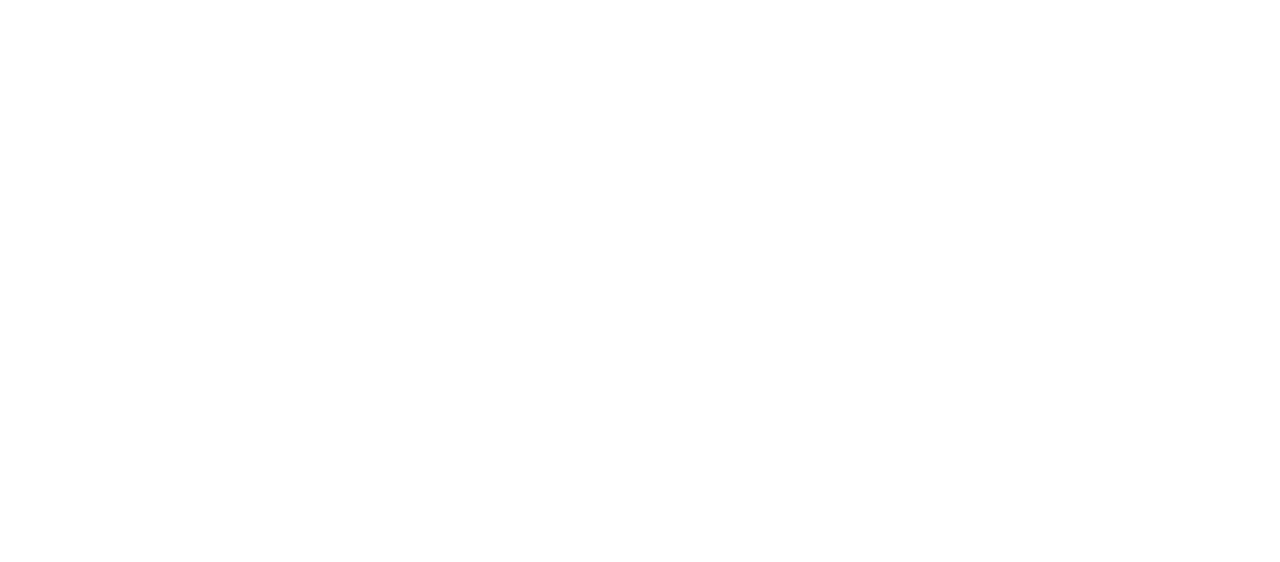
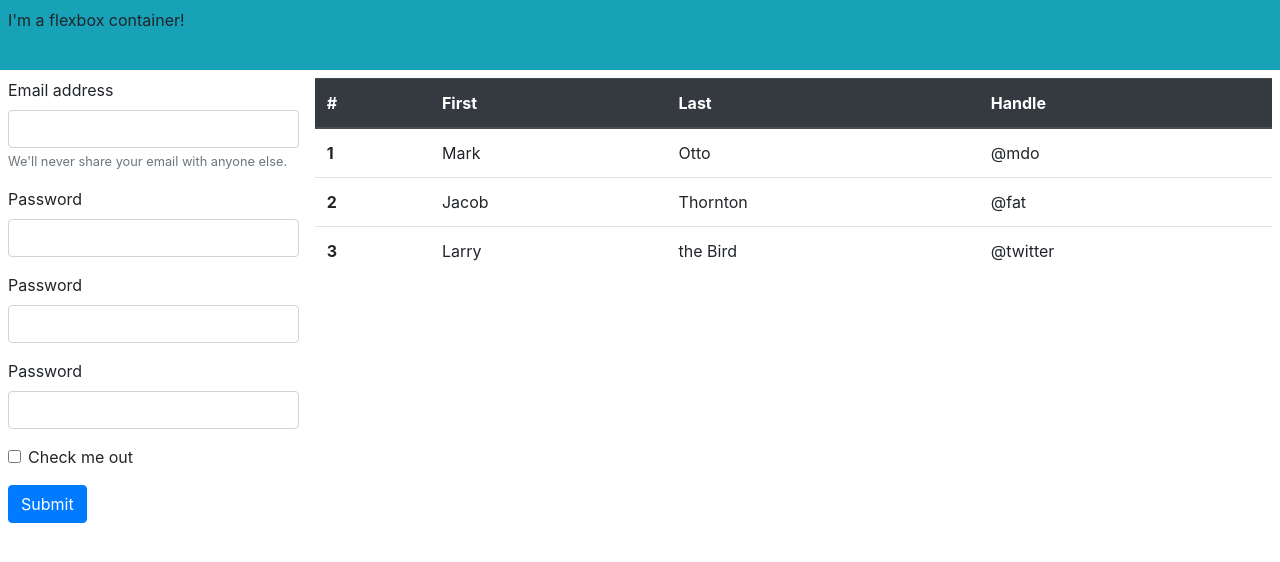
Before and after one commit to Danuka-app/Dynamic-table, a website: page index.html in a window 1280 px wide. Drawn offline with nearby package versions, Linux system fonts and the light colour scheme.

Commit message:
Interface

```diff
--- a/css/main.css
+++ b/css/main.css
@@ -1,3 +1,13 @@
+.colum-2 {
+  width: 400px;
+}
 
+.top {
+  height: 70px;
+}
+
+.table {
+  margin-right: 150px;
+}
 
 /*# sourceMappingURL=main.css.map */
--- a/index.html
+++ b/index.html
@@ -2,9 +2,74 @@
 <html lang="en">
 <head>
     <meta charset="UTF-8">
-    <title>Title</title>
+    <title>Dynamic-table</title>
+    <link rel="stylesheet" href="css/main.css">
+    <link rel="stylesheet" href="node_modules/bootstrap/dist/css/bootstrap.min.css">
 </head>
 <body>
+    <div class="d-flex p-2 bd-highlight top bg-info">I'm a flexbox container!</div>
+    <div class="d-flex bd-highlight">
+        <div class="p-2 flex-shrink-1 bd-highlight colum-2">
+            <form>
+                <div class="form-group">
+                    <label for="exampleInputEmail1">Email address</label>
+                    <input type="email" class="form-control" id="exampleInputEmail1" aria-describedby="emailHelp">
+                    <small id="emailHelp" class="form-text text-muted">We'll never share your email with anyone else.</small>
+                </div>
+                <div class="form-group">
+                    <label for="">Password</label>
+                    <input type="password" class="form-control" id="1">
+                </div>
+                <div class="form-group">
+                    <label for="">Password</label>
+                    <input type="password" class="form-control" id="2">
+                </div>
+                <div class="form-group">
+                    <label for="">Password</label>
+                    <input type="password" class="form-control" id="3">
+                </div>
+                <div class="form-group form-check">
+                    <input type="checkbox" class="form-check-input" id="exampleCheck1">
+                    <label class="form-check-label" for="exampleCheck1">Check me out</label>
+                </div>
 
+                <button type="submit" class="btn btn-primary">Submit</button>
+            </form>
+        </div>
+        <div class="p-2 w-100 bd-highlight colum-1">
+            <table class="table">
+                <thead class="thead-dark">
+                <tr>
+                    <th scope="col">#</th>
+                    <th scope="col">First</th>
+                    <th scope="col">Last</th>
+                    <th scope="col">Handle</th>
+                </tr>
+                </thead>
+                <tbody>
+                <tr>
+                    <th scope="row">1</th>
+                    <td>Mark</td>
+                    <td>Otto</td>
+                    <td>@mdo</td>
+                </tr>
+                <tr>
+                    <th scope="row">2</th>
+                    <td>Jacob</td>
+                    <td>Thornton</td>
+                    <td>@fat</td>
+                </tr>
+                <tr>
+                    <th scope="row">3</th>
+                    <td>Larry</td>
+                    <td>the Bird</td>
+                    <td>@twitter</td>
+                </tr>
+                </tbody>
+            </table>
+        </div>
+
+    </div>
+<script src="js/main.js"></script>
 </body>
 </html>
```
Also changed, not shown: package.json (added, +7 -0 lines), 3 other files.
